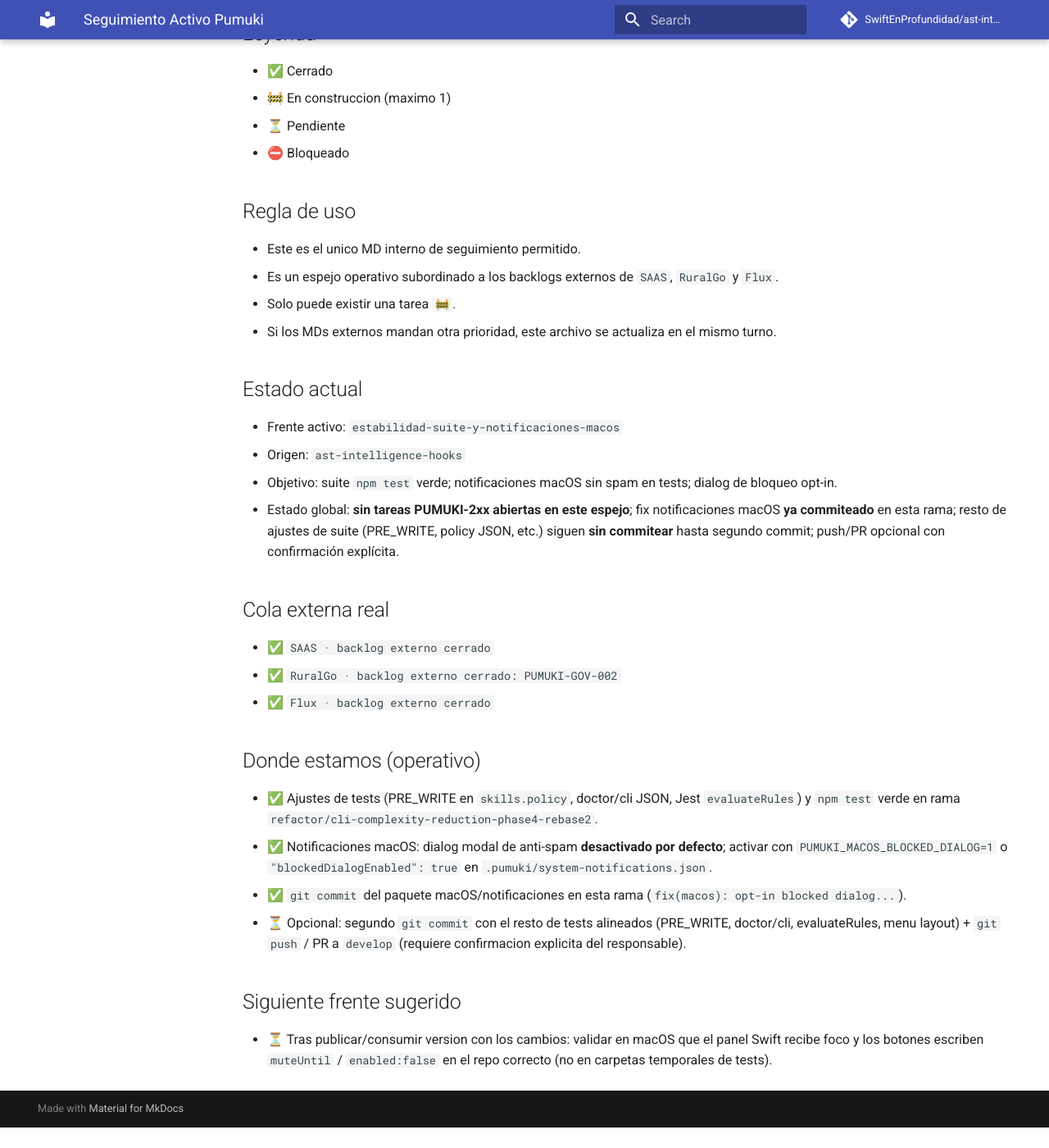
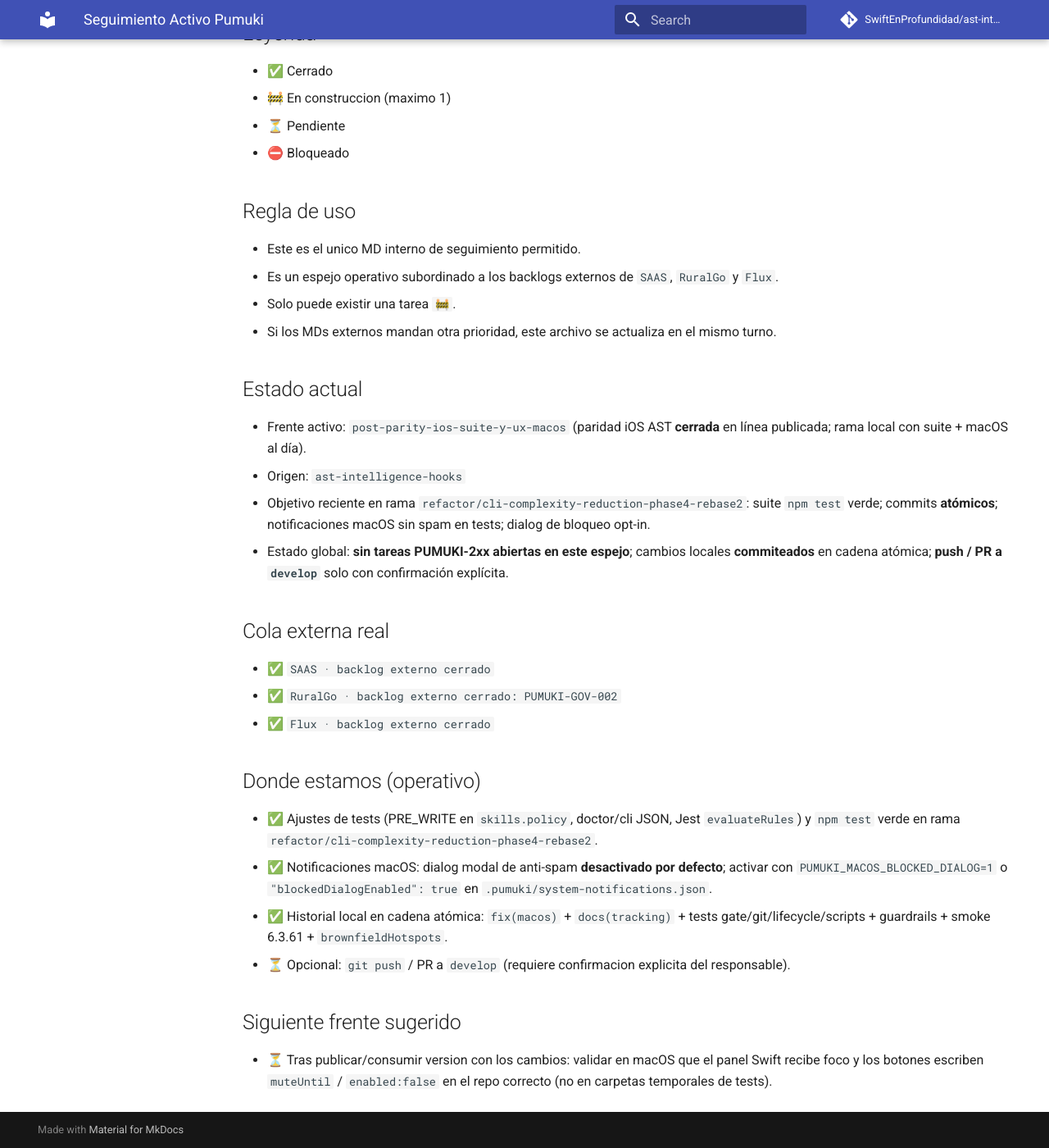
Before and after one commit to SwiftEnProfundidad/ast-intelligence-hooks, an MkDocs documentation site: the page built from docs/tracking/plan-activo-de-trabajo.md, in a window 1280 px wide and 1400 px high, scrolled down 205 px. Shown: the whole window at 82% size. Built offline with MkDocs 1.6.1 and Material for MkDocs 9.7.7, drawn with Linux system fonts in a browser that asks for light colours; comment, search, counter and statistics services are not loaded; before the commit the page ends 1580 px from its top, so only the background shows below that.

Commit message:
docs(tracking): alinear espejo con paridad iOS cerrada y commits locales

```diff
--- a/docs/tracking/plan-activo-de-trabajo.md
+++ b/docs/tracking/plan-activo-de-trabajo.md
@@ -16,10 +16,10 @@
 
 ## Estado actual
 
-- Frente activo: `estabilidad-suite-y-notificaciones-macos`
+- Frente activo: `post-parity-ios-suite-y-ux-macos` (paridad iOS AST **cerrada** en línea publicada; rama local con suite + macOS al día).
 - Origen: `ast-intelligence-hooks`
-- Objetivo: suite `npm test` verde; notificaciones macOS sin spam en tests; dialog de bloqueo opt-in.
-- Estado global: **sin tareas PUMUKI-2xx abiertas en este espejo**; fix notificaciones macOS **ya commiteado** en esta rama; resto de ajustes de suite (PRE_WRITE, policy JSON, etc.) siguen **sin commitear** hasta segundo commit; push/PR opcional con confirmación explícita.
+- Objetivo reciente en rama `refactor/cli-complexity-reduction-phase4-rebase2`: suite `npm test` verde; commits **atómicos**; notificaciones macOS sin spam en tests; dialog de bloqueo opt-in.
+- Estado global: **sin tareas PUMUKI-2xx abiertas en este espejo**; cambios locales **commiteados** en cadena atómica; **push / PR a `develop`** solo con confirmación explícita.
 
 ## Cola externa real
 
@@ -31,8 +31,8 @@
 
 - ✅ Ajustes de tests (PRE_WRITE en `skills.policy`, doctor/cli JSON, Jest `evaluateRules`) y `npm test` verde en rama `refactor/cli-complexity-reduction-phase4-rebase2`.
 - ✅ Notificaciones macOS: dialog modal de anti-spam **desactivado por defecto**; activar con `PUMUKI_MACOS_BLOCKED_DIALOG=1` o `"blockedDialogEnabled": true` en `.pumuki/system-notifications.json`.
-- ✅ `git commit` del paquete macOS/notificaciones en esta rama (`fix(macos): opt-in blocked dialog...`).
-- ⏳ Opcional: segundo `git commit` con el resto de tests alineados (PRE_WRITE, doctor/cli, evaluateRules, menu layout) + `git push` / PR a `develop` (requiere confirmacion explicita del responsable).
+- ✅ Historial local en cadena atómica: `fix(macos)` + `docs(tracking)` + tests gate/git/lifecycle/scripts + guardrails + smoke 6.3.61 + `brownfieldHotspots`.
+- ⏳ Opcional: `git push` / PR a `develop` (requiere confirmacion explicita del responsable).
 
 ## Siguiente frente sugerido
 
```
